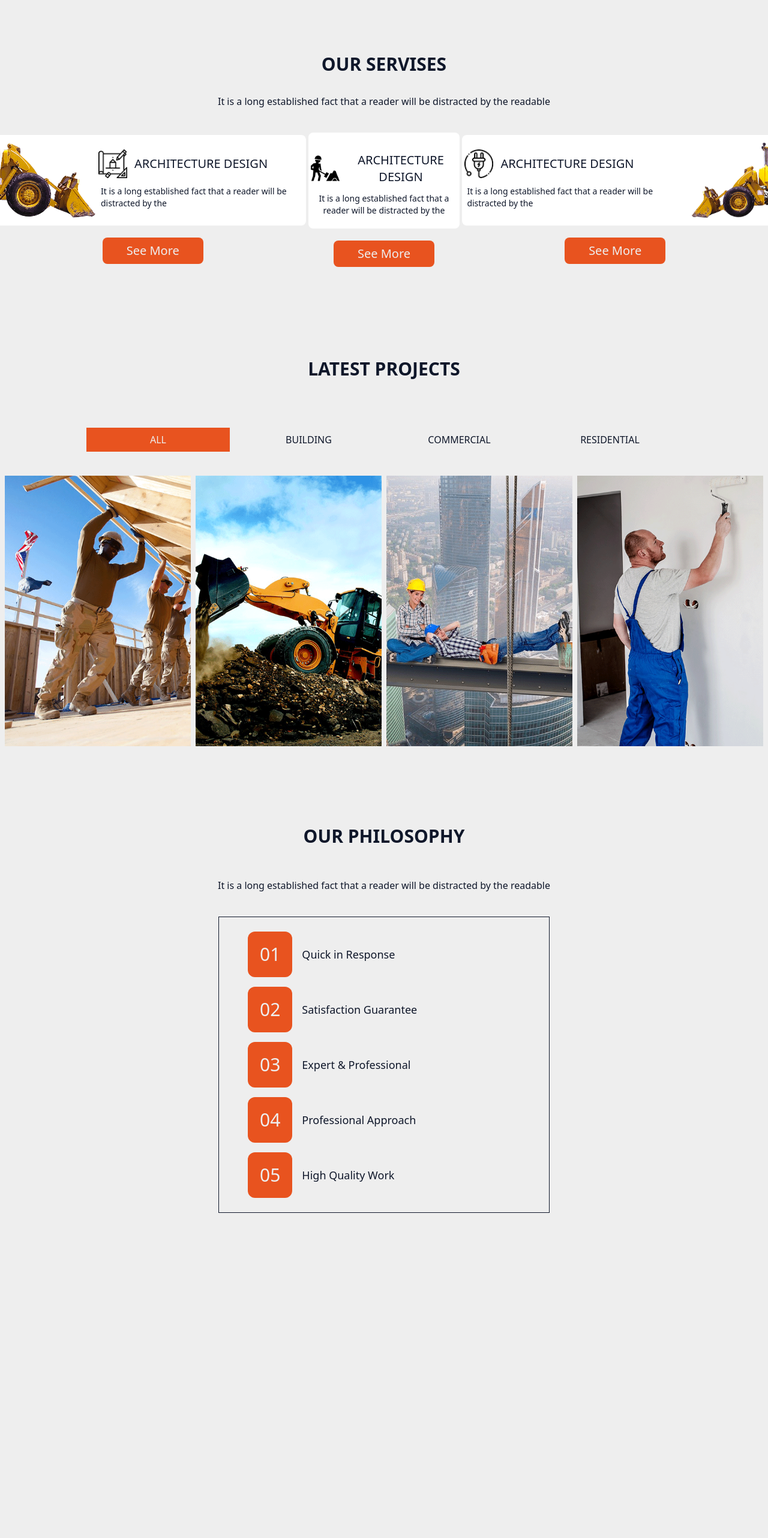
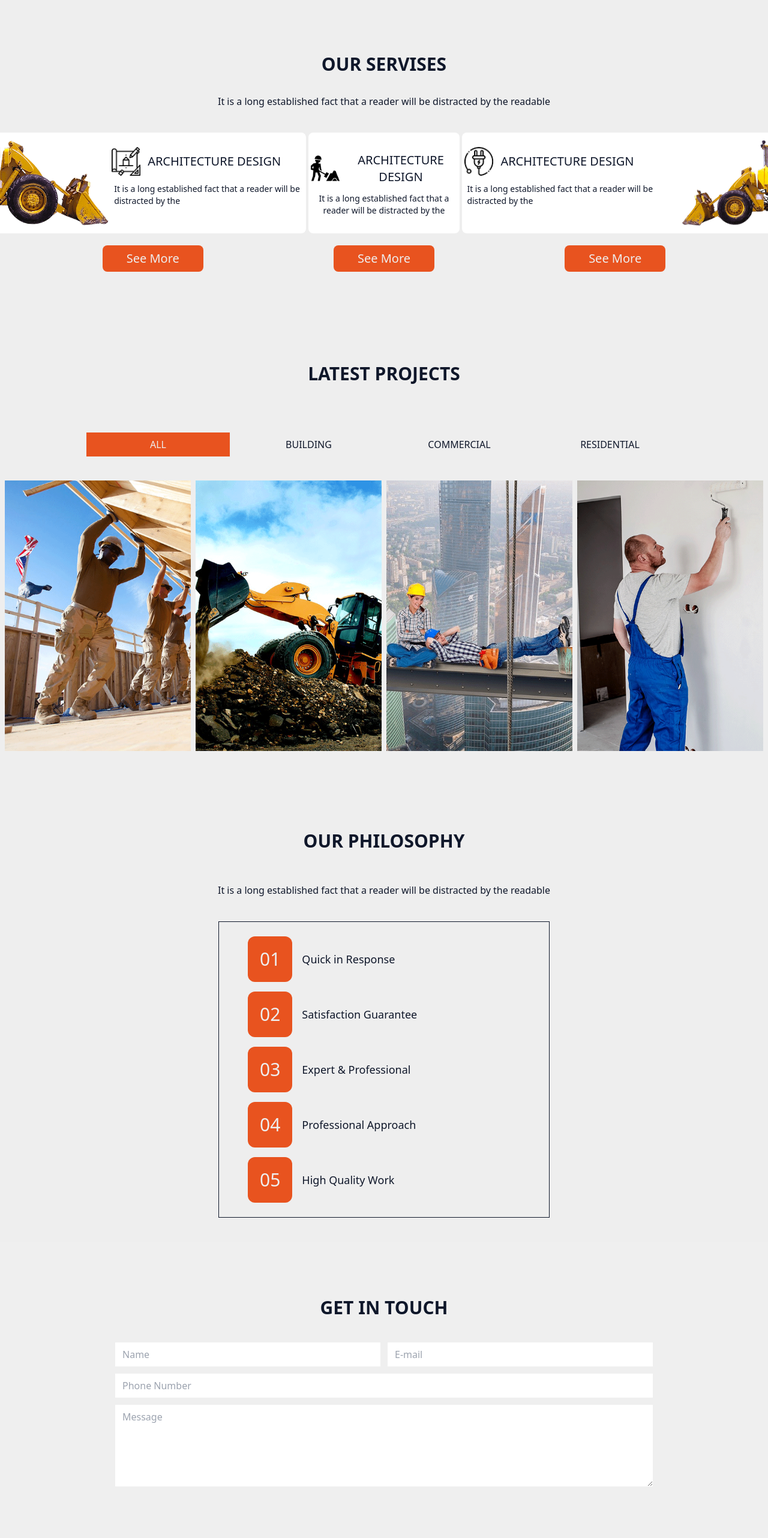
Before and after one commit to mehrganakbari/coto-company, a website built with Vite: page COTO/index.html in a window 1280 px wide. Shown: the part 1158-3722 px from the top of the page at 60% size. Before the commit the page ends 3220 px from the top, so only its background shows below. Built offline with nearby package versions, Linux system fonts and the light colour scheme; files whose address does not match are found by name.

Commit message:
get in touch completed

```diff
--- a/COTO/index.html
+++ b/COTO/index.html
@@ -148,11 +148,11 @@
       <p class="font-light text-slate py-3 text-center pb-10 px-3">It is a long established fact that a reader will be
         distracted by the readable</p>
       <!-- cards -->
-      <div class="px-0 2xl:grid grid-cols-5 gap-1 items-center">
+      <div class="px-0 2xl:grid grid-cols-5 gap-1 items-stretch">
         <!-- ARCHITECTURE DESIGN ONE -->
         <div class="col-span-2">
-          <div class="bg-[#fff] py-3 flex justify-between rounded-r-lg">
-            <img src="assets/images/img-1.png" alt="" class="w-28 md:w-auto 2xl:w-40">
+          <div class="bg-[#fff] h-[168px] py-3 flex justify-between rounded-r-lg">
+            <img src="assets/images/img-1.png" alt="" class="w-28 md:w-auto 2xl:w-48">
             <div class="">
               <div class="flex items-center py-3">
                 <img src="assets/icons/icon-1.png" alt="" class="px-1 w-14">
@@ -168,7 +168,7 @@
         </div>
         <!-- ARCHITECTURE DESIGN TWO -->
         <div class="col-span-1">
-          <div class="bg-[#fff] py-5 rounded-lg text-center">
+          <div class="bg-[#fff] h-[168px] py-5 rounded-lg text-center">
             <div class="flex justify-center">
               <div class="flex items-center py-3">
                 <img src="assets/icons/icon-2.png" alt="" class="px-1 w-14">
@@ -184,7 +184,7 @@
         </div>
         <!-- ARCHITECTURE DESIGN THREE -->
         <div class="col-span-2">
-          <div class="bg-[#fff] py-3 flex justify-between rounded-l-lg">
+          <div class="bg-[#fff] h-[168px] py-3 flex justify-between rounded-l-lg">
             <div class="">
               <div class="flex items-center py-3">
                 <img src="assets/icons/icon-3.png" alt="" class="px-1 w-14">
@@ -193,7 +193,7 @@
               <p class="text-slate font-light text-sm px-2">It is a long established fact that a reader will be
                 distracted by the</p>
             </div>
-            <img src="assets/images/img-2.png" alt="" class="w-32 md:w-auto 2xl:w-32">
+            <img src="assets/images/img-2.png" alt="" class="w-32 md:w-auto 2xl:w-36">
           </div>
           <div class="flex justify-center w-full">
             <button class="px-10 py-2 text-xl text-lite bg-orange rounded-lg my-5">See More</button>
@@ -222,7 +222,7 @@
       </div>
     </section>
     <!-- our philosophy -->
-    <section id="" class="mx-auto container max-w-[1536px] py-10">
+    <section id="philosophy" class="mx-auto container max-w-[1536px] py-10">
       <p class="text-3xl font-bold text-slate py-3 text-center pb-10">OUR PHILOSOPHY</p>
       <p class="font-light text-slate py-3 text-center pb-10 px-3">It is a long established fact that a reader will be
         distracted by the readable</p>
@@ -256,6 +256,18 @@
         </div>
       </div>
     </section>
+    <!-- get in touch -->
+    <section id="contactus" class="bg-lite-gray py-10 px-5">
+      <div class="mx-auto container max-w-4xl py-10">
+        <p class="text-3xl font-bold text-slate py-3 text-center pb-10">GET IN TOUCH</p>
+        <div class="grid sm:grid-cols-2 gap-3">
+          <input type="text" placeholder="Name" class="w-full px-3 py-2 focus:outline-none">
+          <input type="text" placeholder="E-mail" class="w-full px-3 py-2 focus:outline-none">
+        </div>
+        <input type="text" placeholder="Phone Number" class="w-full my-3 px-3 py-2 focus:outline-none">
+        <textarea name="" id="" cols="30" rows="5"  placeholder="Message" class="w-full px-3 py-2 focus:outline-none"></textarea>
+      </div>
+    </section>
   </main>
   <script type="module" src="src/scripts/main.js"></script>
 </body>
```
Also changed, not shown: COTO/assets/images/img-10.png (added), COTO/assets/images/img-11.png (added), COTO/assets/images/img-8.png (added), COTO/assets/images/img-9.png (added).
